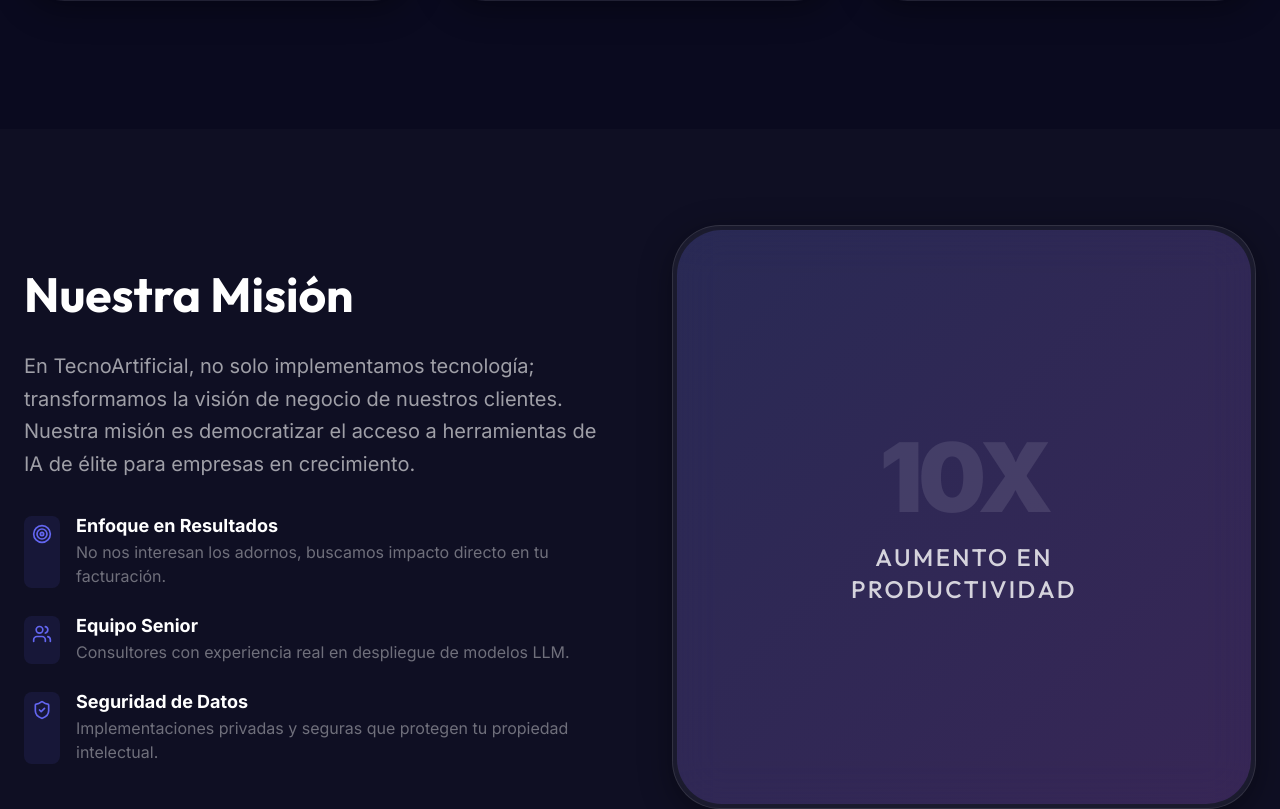
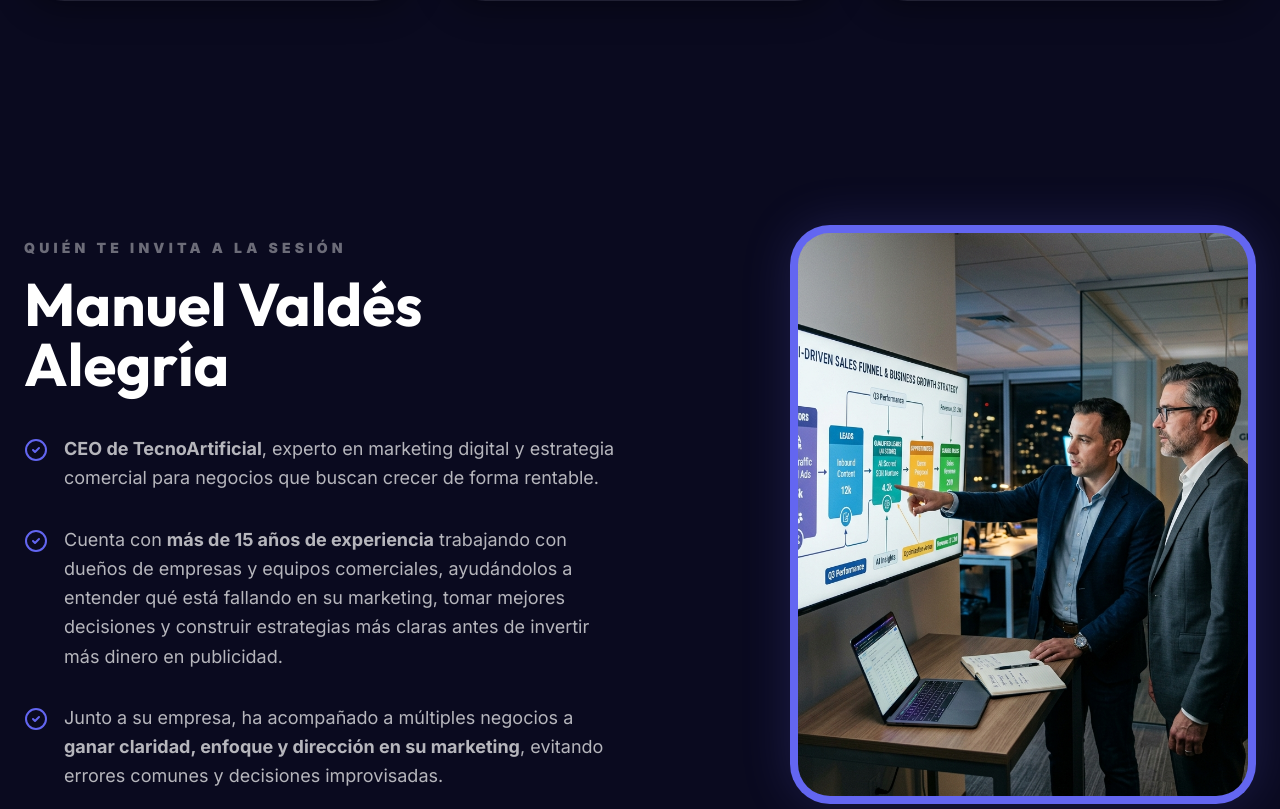
Before and after one commit to mvaldes86-pixel/tecnoartificial, a Next.js app: page / in a window 1280 px wide. Shown: the part 2243-3052 px from the top of the page. Built offline with nearby package versions, Linux system fonts and the light colour scheme.

Commit message:
UI: Rebuilt About section as Personal Authority introduction

```diff
--- a/src/components/About.tsx
+++ b/src/components/About.tsx
@@ -1,45 +1,54 @@
-'use client';
-
-import React from 'react';
-import { Target, Users, ShieldCheck } from 'lucide-react';
+import { CheckCircle2 } from 'lucide-react';
+import Image from 'next/image';
 
 export default function About() {
+  const points = [
+    {
+      text: <><strong>CEO de TecnoArtificial</strong>, experto en marketing digital y estrategia comercial para negocios que buscan crecer de forma rentable.</>
+    },
+    {
+      text: <>Cuenta con <strong>más de 15 años de experiencia</strong> trabajando con dueños de empresas y equipos comerciales, ayudándolos a entender qué está fallando en su marketing, tomar mejores decisiones y construir estrategias más claras antes de invertir más dinero en publicidad.</>
+    },
+    {
+      text: <>Junto a su empresa, ha acompañado a múltiples negocios a <strong>ganar claridad, enfoque y dirección en su marketing</strong>, evitando errores comunes y decisiones improvisadas.</>
+    }
+  ];
+
   return (
-    <section id="nosotros" className="py-24 px-6 bg-white/[0.02]">
+    <section id="nosotros" className="py-24 px-6 bg-[#0A0A1F]">
       <div className="max-w-7xl mx-auto">
-        <div className="grid lg:grid-cols-2 gap-16 items-center">
-          <div>
-            <h2 className="font-display text-4xl md:text-5xl font-bold mb-8">Nuestra Misión</h2>
-            <p className="text-xl text-white/60 mb-8 leading-relaxed">
-              En TecnoArtificial, no solo implementamos tecnología; transformamos la visión de negocio de nuestros clientes. Nuestra misión es democratizar el acceso a herramientas de IA de élite para empresas en crecimiento.
-            </p>
+        <div className="grid lg:grid-cols-2 gap-12 items-center">
+          <div className="order-2 lg:order-1">
+            <span className="block text-sm font-black text-white/40 uppercase tracking-[0.3em] mb-4">
+              Quién te invita a la sesión
+            </span>
+            <h2 className="font-display text-4xl md:text-6xl font-bold mb-10 leading-tight">
+              Manuel Valdés Alegría
+            </h2>
 
-            <div className="space-y-6">
-              {[
-                { icon: Target, title: "Enfoque en Resultados", desc: "No nos interesan los adornos, buscamos impacto directo en tu facturación." },
-                { icon: Users, title: "Equipo Senior", desc: "Consultores con experiencia real en despliegue de modelos LLM." },
-                { icon: ShieldCheck, title: "Seguridad de Datos", desc: "Implementaciones privadas y seguras que protegen tu propiedad intelectual." }
-              ].map((item, i) => (
-                <div key={i} className="flex gap-4">
-                  <div className="mt-1 bg-primary/10 p-2 rounded-lg">
-                    <item.icon className="text-primary w-5 h-5" />
+            <div className="space-y-8">
+              {points.map((point, i) => (
+                <div key={i} className="flex gap-4 items-start group">
+                  <div className="mt-1 flex-shrink-0">
+                    <CheckCircle2 className="text-primary w-6 h-6" />
                   </div>
-                  <div>
-                    <h4 className="font-bold text-lg">{item.title}</h4>
-                    <p className="text-white/40">{item.desc}</p>
-                  </div>
+                  <p className="text-white/70 text-lg leading-relaxed group-hover:text-white transition-colors">
+                    {point.text}
+                  </p>
                 </div>
               ))}
             </div>
           </div>
 
-          <div className="relative">
-            <div className="aspect-square rounded-[3rem] overflow-hidden glass border-white/10 p-1">
-              <div className="w-full h-full bg-gradient-to-br from-primary/20 to-secondary/20 rounded-[2.8rem] flex items-center justify-center">
-                <div className="text-center p-12">
-                  <span className="block text-8xl font-black text-white/10 mb-4 tracking-tighter">10X</span>
-                  <p className="text-2xl font-display font-medium text-white/80 uppercase tracking-widest">Aumento en<br/>Productividad</p>
-                </div>
+          <div className="order-1 lg:order-2 flex justify-center lg:justify-end">
+            <div className="relative p-2 rounded-[2.5rem] bg-primary shadow-[0_0_50px_rgba(99,102,241,0.2)]">
+              <div className="relative w-full aspect-[4/5] md:w-[450px] rounded-[2rem] overflow-hidden bg-white/5">
+                <Image
+                  src="/images/nosotros.png"
+                  alt="Manuel Valdés Alegría - TecnoArtificial"
+                  fill
+                  className="object-cover"
+                />
               </div>
             </div>
           </div>
```
Also changed, not shown: public/images/nosotros.png (added).
